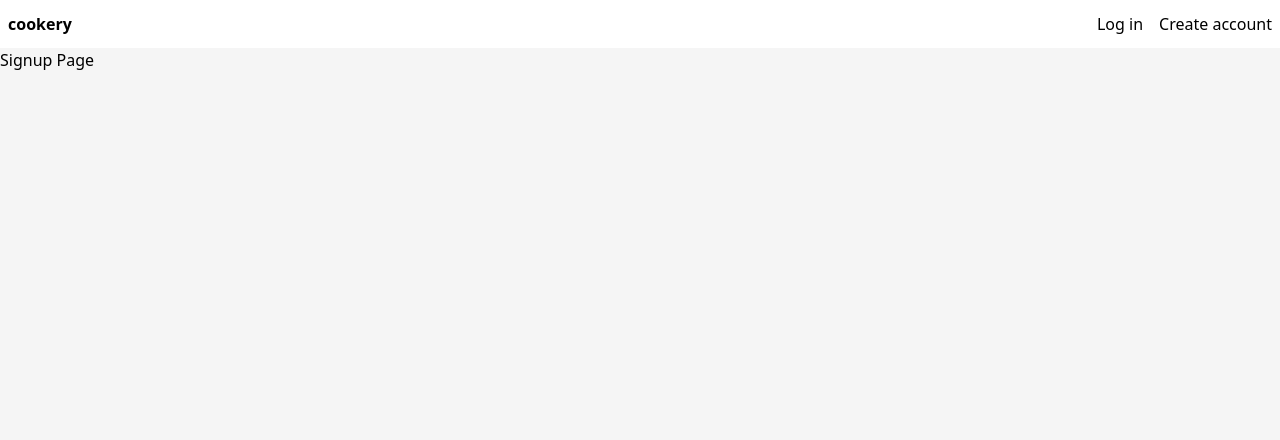
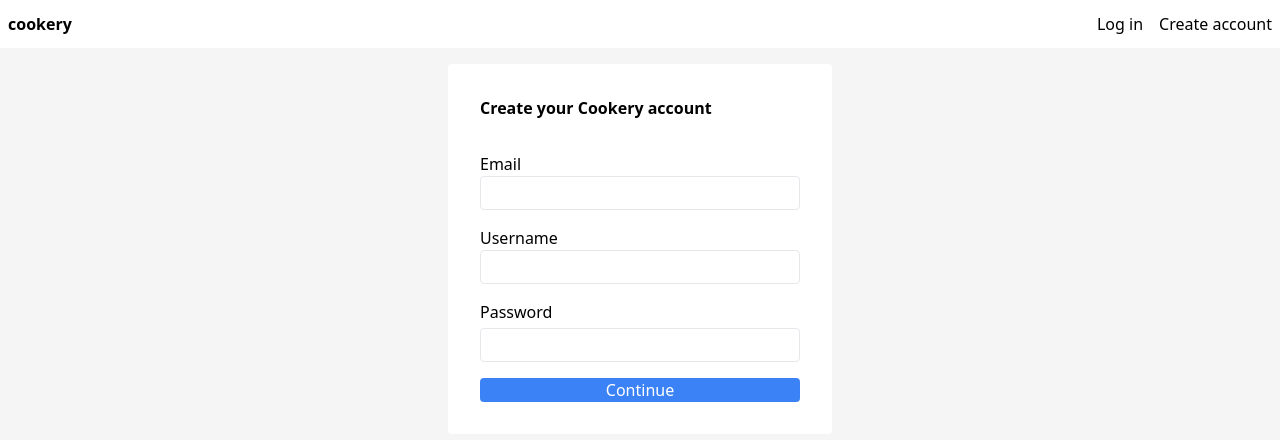
Before and after one commit to emmanuelraji/cookery, a React (Vite) app: page /signup in a window 1280 px wide. Shown: the top 440 px of the page. Built offline with nearby package versions, Linux system fonts and the light colour scheme.

Commit message:
created signup form

```diff
--- a/src/components/Header.tsx
+++ b/src/components/Header.tsx
@@ -2,7 +2,7 @@
 
 function Header() {
   return (
-    <header className="bg-white">
+    <header className="bg-white mb-4">
       <div className="h-12 px-2 flex justify-between items-center">
         <Link to="/">
           <h1 className="font-extrabold">cookery</h1>
--- a/src/pages/Signup.tsx
+++ b/src/pages/Signup.tsx
@@ -1,8 +1,65 @@
+import { FormEvent, useState } from "react";
+
 function Signup() {
+  const [email, setEmail] = useState("");
+  const [password, setPassword] = useState("");
+  const [username, setUsername] = useState("");
+
+  function handleSubmit(e: FormEvent) {
+    e.preventDefault();
+    console.log(email, password, username);
+  }
+
   return (
-    <div>
-      <h1>Signup Page</h1>
-    </div>
+    <section>
+      <div className="bg-white max-w-sm m-auto p-8 rounded">
+        <h1 className="font-bold mb-8">Create your Cookery account</h1>
+        <form onSubmit={handleSubmit}>
+          <div className="mb-4">
+            <label htmlFor="email" className="block">
+              Email
+            </label>
+            <input
+              id="email"
+              type="email"
+              autoComplete="off"
+              value={email}
+              onChange={(e) => setEmail(e.target.value)}
+              className="border px-2 py-1 w-full rounded"
+            />
+          </div>
+          <div className="mb-4">
+            <label htmlFor="username" className="block">
+              Username
+            </label>
+            <input
+              id="username"
+              type="text"
+              autoComplete="off"
+              value={username}
+              onChange={(e) => setUsername(e.target.value)}
+              className="border px-2 py-1 w-full rounded"
+            />
+          </div>
+          <div className="mb-4">
+            <label htmlFor="password">
+              <span className="block mb-1">Password</span>
+            </label>
+            <input
+              id="password"
+              type="password"
+              autoComplete="off"
+              value={password}
+              onChange={(e) => setPassword(e.target.value)}
+              className="border px-2 py-1 w-full rounded"
+            />
+          </div>
+          <button className="bg-blue-500 w-full rounded text-white">
+            Continue
+          </button>
+        </form>
+      </div>
+    </section>
   );
 }
 
```
